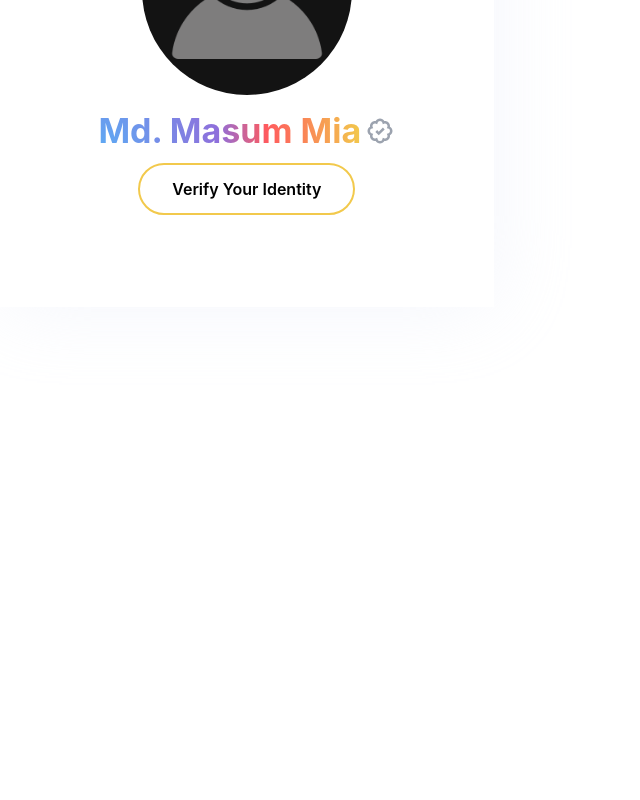
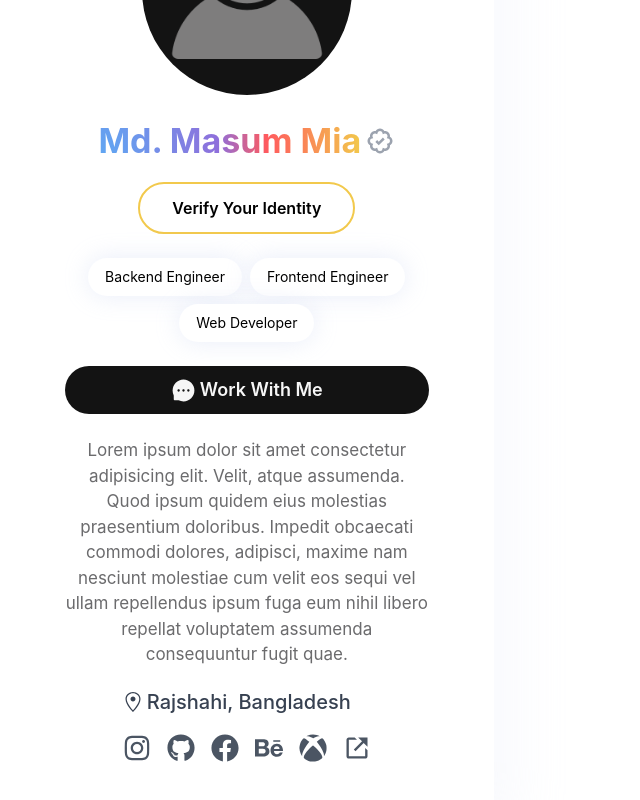
Before and after one commit to iinaamasum/contra-user-dashboard, a React (Create React App) app: page / in a window 1280 px wide. Shown: the part 330-1130 px from the top of the page, without its empty margins (0-640 px from the left). Before the commit the page ends 800 px from the top, so only its background shows below. Built offline with nearby package versions, Linux system fonts and the light colour scheme.

Commit message:
bio, location and links added

```diff
--- a/src/Components/UserDashboard/DashboardLeft.jsx
+++ b/src/Components/UserDashboard/DashboardLeft.jsx
@@ -1,20 +1,36 @@
 import React from 'react';
-import { BiBadgeCheck } from 'react-icons/bi';
+import { AiFillMessage } from 'react-icons/ai';
+import { BiBadgeCheck, BiLinkExternal } from 'react-icons/bi';
+import {
+  FaBehance,
+  FaFacebook,
+  FaGithub,
+  FaInstagram,
+  FaXbox,
+} from 'react-icons/fa';
+import { GoLocation } from 'react-icons/go';
 import userImg from '../../Assets/logo/user.png';
 
 const DashboardLeft = () => {
+  const userProfession = [
+    { id: 1, title: 'Backend Engineer' },
+    { id: 2, title: 'Frontend Engineer' },
+    { id: 3, title: 'Web Developer' },
+  ];
   return (
     <div
       style={{
         background: 'rgba(255,255,255,0.43)',
         boxShadow: 'rgb(228 232 247 / 40%) 0px 0px 80px',
       }}
-      className="w-[515px] px-[32px] py-[92px] mt-[40px] flex items-center justify-center"
+      className="w-[515px] px-[32px] py-[92px] my-[40px] flex items-center justify-center rounded-2xl"
     >
       <div className="w-[364px] flex flex-col items-center justify-center">
+        {/* profile image  */}
         <div className="w-[210px] h-[210px] rounded-full bg-black">
           <img className="h-full w-full object-fill" src={userImg} alt="" />
         </div>
+        {/* name and profession  */}
         <div className="hover:bg-primaryWhite w-full py-3 flex items-center justify-center rounded-lg mt-2">
           <h2 className="name__text__gradient">Md. Masum Mia</h2>
           <BiBadgeCheck size={30} className="ml-1 text-gray-400" />
@@ -24,6 +40,70 @@ const DashboardLeft = () => {
             Verify Your Identity
           </button>
         </div>
+        <div className="mt-5 text-sm text-center">
+          {userProfession.map((prof) => (
+            <button
+              style={{
+                border: '1px solid transparent',
+                boxShadow: 'rgb(228 232 247 / 80%) 0px 0px 24px',
+              }}
+              className="bg-white py-2 px-4 rounded-3xl m-1"
+            >
+              {prof.title}
+            </button>
+          ))}
+        </div>
+        {/* message btn  */}
+        <div className="mt-5 w-full">
+          <button className="inline-flex items-center justify-center w-full bg-black hover:bg-gray-700 text-primaryWhite font-semibold gap-x-1 py-[10px] rounded-full text-lg">
+            <AiFillMessage size={25} color="" />
+            Work With Me
+          </button>
+        </div>
+        {/* bio  */}
+        <div className="mt-6">
+          <p className="text-center text-textColor font-normal text-[17px]">
+            Lorem ipsum dolor sit amet consectetur adipisicing elit. Velit,
+            atque assumenda. Quod ipsum quidem eius molestias praesentium
+            doloribus. Impedit obcaecati commodi dolores, adipisci, maxime nam
+            nesciunt molestiae cum velit eos sequi vel ullam repellendus ipsum
+            fuga eum nihil libero repellat voluptatem assumenda consequuntur
+            fugit quae.
+          </p>
+        </div>
+        {/* location and links */}
+        <div className="mt-5">
+          <p className="inline-flex items-center justify-center text-xl font-medium text-gray-700">
+            <GoLocation className="mr-1" />
+            Rajshahi, Bangladesh
+          </p>
+          <div className="flex items-center justify-center gap-x-4 mt-4">
+            <FaInstagram
+              size={28}
+              className="text-gray-600 cursor-pointer hover:text-black"
+            />
+            <FaGithub
+              size={28}
+              className="text-gray-600 cursor-pointer hover:text-black"
+            />
+            <FaFacebook
+              size={28}
+              className="text-gray-600 cursor-pointer hover:text-black"
+            />
+            <FaBehance
+              size={28}
+              className="text-gray-600 cursor-pointer hover:text-black"
+            />
+            <FaXbox
+              size={28}
+              className="text-gray-600 cursor-pointer hover:text-black"
+            />
+            <BiLinkExternal
+              size={28}
+              className="text-gray-600 cursor-pointer hover:text-black"
+            />
+          </div>
+        </div>
       </div>
     </div>
   );
--- a/src/Components/UserDashboard/UserDashboard.jsx
+++ b/src/Components/UserDashboard/UserDashboard.jsx
@@ -8,7 +8,7 @@ const UserDashboard = () => {
       style={{
         background: '#fff',
       }}
-      className="flex justify-center text-2xl gap-x-[72px]"
+      className="flex justify-center gap-x-[72px]"
     >
       <DashboardLeft />
       <DashboardRight />
```
